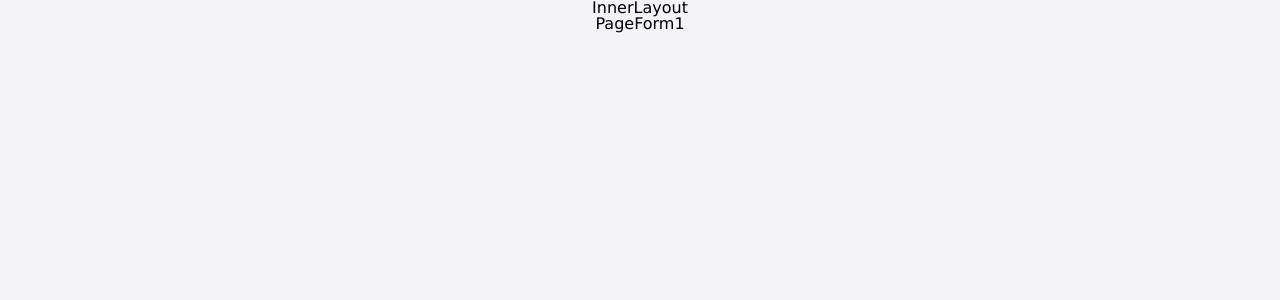
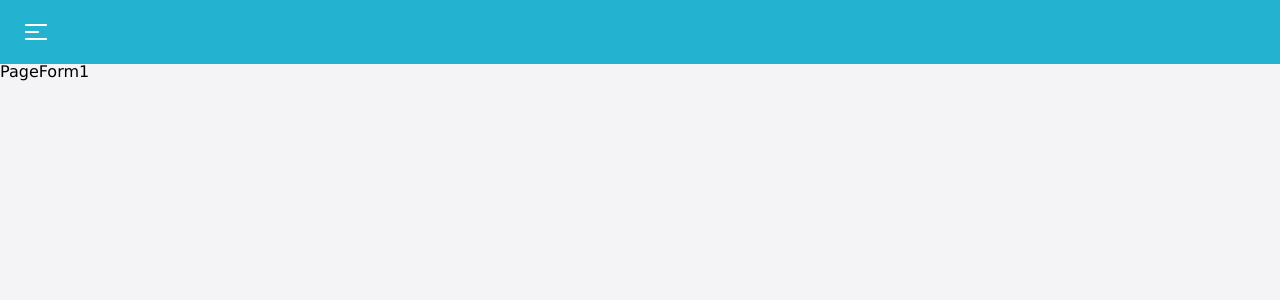
Before and after one commit to Sahara-ap/Forms, a React (Create React App) app: page /form1 in a window 1280 px wide. Shown: the top 300 px of the page. Built offline with nearby package versions, Linux system fonts and the light colour scheme.

Commit message:
feat: updates Inner Layout

```diff
--- a/public/index.html
+++ b/public/index.html
@@ -9,12 +9,10 @@
       name="description"
       content="Forms fo Wiam"
     />
-    <link rel="apple-touch-icon" href="%PUBLIC_URL%/logo192.png" />
     <!--
       manifest.json provides metadata used when your web app is installed on a
       user's mobile device or desktop. See https://developers.google.com/web/fundamentals/web-app-manifest/
     -->
-    <link rel="manifest" href="%PUBLIC_URL%/manifest.json" />
     <!--
       Notice the use of %PUBLIC_URL% in the tags above.
       It will be replaced with the URL of the `public` folder during the build.
--- /dev/null
+++ b/src/components/InnerLayout/InnerLayout.styled.ts
@@ -0,0 +1,89 @@
+import styled from 'styled-components';
+
+import { BreakPoint } from 'styles/style-variables/breakpoint';
+import { HeaderHeight } from 'styles/style-variables/header-height';
+import { MenuWidth } from 'styles/style-variables/menu-width';
+import { ZIndex } from 'styles/style-variables/z-index';
+
+export const Wrapper = styled.div`
+  display: flex;
+  flex: 1 0;
+  flex-direction: column;
+  align-items: center;
+  width: 100%;
+  max-width: ${BreakPoint.DesktopTop};
+  height: 100%;
+`;
+
+export const HeaderWrapper = styled.header<{ $sideSpace: number }>`
+  position: fixed;
+  top: 0;
+  right: 0;
+  left: ${({ $sideSpace }) => `${parseInt(MenuWidth.Desktop) + $sideSpace}px`};
+  z-index: ${ZIndex.Header};
+  display: flex;
+  align-items: center;
+  justify-content: flex-end;
+  gap: 16px;
+  min-height: ${HeaderHeight.Desktop};
+  padding: 16px 24px;
+  background-color: #24b2d1;
+
+  @media (max-width: ${BreakPoint.LaptopTop}) {
+    left: 0;
+    justify-content: flex-start;
+  }
+
+  @media (max-width: ${BreakPoint.MobileTop}) {
+    left: 0;
+    justify-content: flex-start;
+    min-height: ${HeaderHeight.Mobile};
+    padding: 12px 16px;
+  }
+`;
+
+export const MenuWrapper = styled.div<{ $sideSpace: number }>`
+  position: fixed;
+  top: 0;
+  bottom: 0;
+  left: ${({ $sideSpace }) => `${$sideSpace}px`};
+  display: flex;
+  flex-direction: column;
+  width: ${MenuWidth.Desktop};
+  background-color: #fff;
+  box-shadow: 0 4px 12px 0 rgb(3 52 158 / 10%);
+
+  @media (max-width: ${BreakPoint.LaptopTop}) {
+    position: fixed;
+    inset: ${HeaderHeight.Desktop} 0 0 0;
+    z-index: ${ZIndex.Menu};
+    width: 100%;
+    margin-top: 0;
+    background-color: #fff;
+  }
+
+  @media (max-width: ${BreakPoint.MobileTop}) {
+    position: fixed;
+    top: ${HeaderHeight.Mobile};
+  }
+`;
+
+export const ContentWrapper = styled.main<{ $sideSpace: number }>`
+  display: flex;
+  flex: 1 0;
+  flex-direction: column;
+  width: calc(100% - ${MenuWidth.Desktop});
+  margin-top: ${HeaderHeight.Desktop};
+  margin-right: ${({ $sideSpace }) => `${$sideSpace}px`};
+  margin-left: ${({ $sideSpace }) => `${parseInt(MenuWidth.Desktop) + $sideSpace}px`};
+  background-color: #f4f4f7;
+
+  @media (max-width: ${BreakPoint.LaptopTop}) {
+    width: 100%;
+    margin-left: 0;
+  }
+
+  @media (max-width: ${BreakPoint.MobileTop}) {
+    margin-top: ${HeaderHeight.Mobile};
+  }
+`;
--- a/src/components/InnerLayout/InnerLayout.tsx
+++ b/src/components/InnerLayout/InnerLayout.tsx
@@ -1,12 +1,46 @@
-import React from 'react';
+import React, { useState } from 'react';
 import { Outlet } from 'react-router-dom';
+import { useInnerWidth } from 'hooks/useInnerWidth';
 
-export const InnerLayout:React.FC = () => {
+import { InnerHeader } from './components/InnerHeader';
 
+import { BreakPoint } from 'styles/style-variables/breakpoint';
+
+import { MainMenu } from './components/MainMenu';
+import * as S from './InnerLayout.styled';
+
+export const InnerLayout: React.FC = () => {
+  const [isMainMenuOpened, setIsMainMenuOpened] = useState(false);
+
+  const handleMainMenuOpen = (): void => {
+    setIsMainMenuOpened(true);
+  };
+
+  const handleMainMenuClosed = (): void => {
+    setIsMainMenuOpened(false);
+  };
+
+  const { innerWidth, innerWidthWithoutScrollBar } = useInnerWidth();
+  const sideSpace =
+    (innerWidthWithoutScrollBar - parseInt(BreakPoint.DesktopTop)) / 2;
   return (
-    <>
-      <div>InnerLayout</div>
-      <Outlet />
-    </>
- );
-}
+    <S.Wrapper>
+      <S.HeaderWrapper $sideSpace={sideSpace >= 0 ? sideSpace : 0}>
+        <InnerHeader
+          isMainMenuOpened={isMainMenuOpened}
+          handleMainMenuOpen={handleMainMenuOpen}
+          handleMainMenuClosed={handleMainMenuClosed}
+        />
+      </S.HeaderWrapper>
+      {(innerWidth >= parseInt(BreakPoint.DesktopLow) || isMainMenuOpened) && (
+        <S.MenuWrapper $sideSpace={sideSpace >= 0 ? sideSpace : 0}>
+          <MainMenu />
+        </S.MenuWrapper>
+      )}
+
+      <S.ContentWrapper $sideSpace={sideSpace >= 0 ? sideSpace : 0}>
+        <Outlet />
+      </S.ContentWrapper>
+    </S.Wrapper>
+  );
+};
--- /dev/null
+++ b/src/styles/style-variables/header-height.ts
@@ -0,0 +1,4 @@
+export const HeaderHeight = {
+  Desktop: '64px',
+  Mobile: '48px',
+};
--- /dev/null
+++ b/src/styles/style-variables/transition-time.ts
@@ -0,0 +1,5 @@
+export const TransitionTime = {
+  Active: '0.3s',
+  Disabled: '0.3s',
+  Hover: '0.3s',
+};
--- /dev/null
+++ b/src/styles/style-variables/z-index.ts
@@ -0,0 +1,8 @@
+export const ZIndex = {
+  Popup: '100',
+  Menu: '10',
+  Header: '5',
+  DatePicker: '3',
+  SelectButton: '2',
+  SelectMenu: '1',
+};
--- /dev/null
+++ b/src/utils/window-dimensions/get-scroll-bar-width.ts
@@ -0,0 +1,12 @@
+export const getScrollBarWidth = (): number => {
+  const div = document.createElement('div');
+  div.style.overflowY = 'scroll';
+  div.style.width = '50px';
+  div.style.height = '50px';
+  document.body.append(div);
+  const { clientWidth, offsetWidth } = div;
+  const scrollBarWidth = offsetWidth - clientWidth;
+  div.remove();
+
+  return scrollBarWidth;
+};
```
Also changed, not shown: public/manifest.json.
